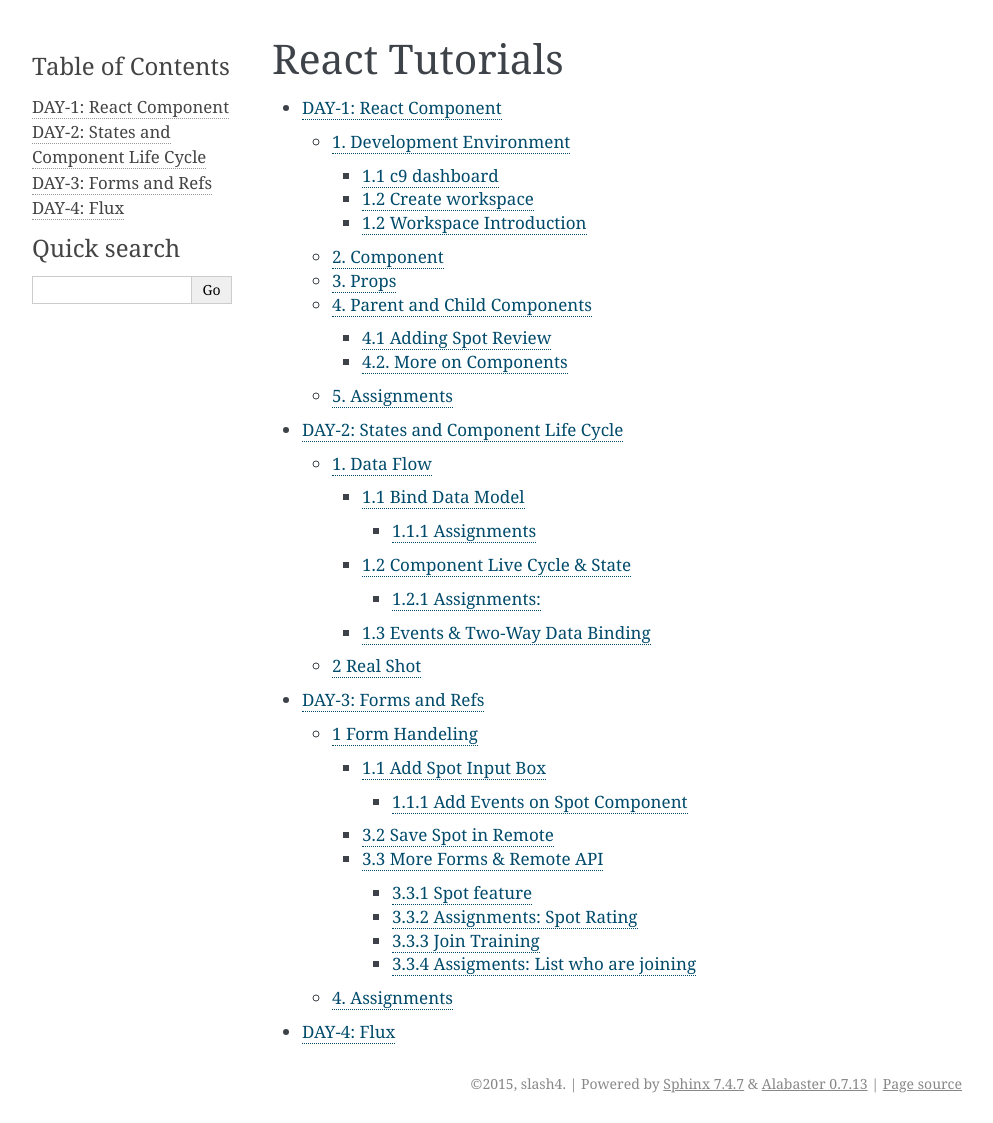
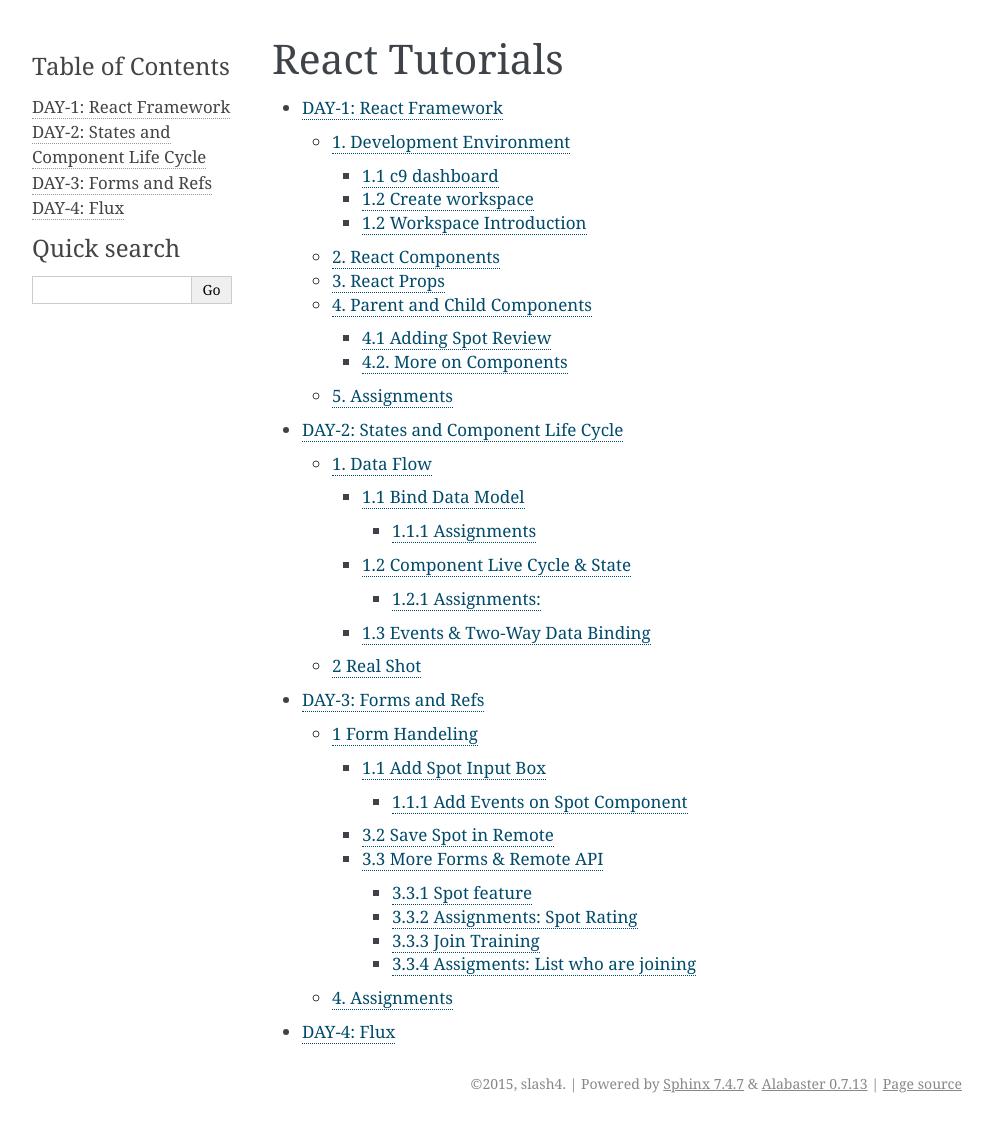
Before and after one commit to slash4-de/learn-reactjs, a Sphinx documentation site: the page built from source/index.rst, in a window 1280 px wide. Shown: the whole page, without its empty margins (148-1141 px from the left). Built offline with Sphinx 7.4.7, drawn with Linux system fonts in a browser that asks for light colours; some of the changed lines change nothing that is shown.

Commit message:
reviewed day1

```diff
--- a/source/day1.rst
+++ b/source/day1.rst
@@ -1,5 +1,5 @@
 **********************
-DAY-1: React Component
+DAY-1: React Framework
 **********************
 
 This is a fast track JavaScript React Tutorial. We'll be building an outdoor training spot application (a map based database for good outdoor high intensive training spots) - a powerful app using React. React is a JavaScript library developed and maintained by Facebook and being used both in Facebook and Instagram. It is a state of the art technology to develop responsive and rich user interfaces. It can be compared to other Libraries like AngularJS.
@@ -7,7 +7,7 @@
 We will use this example the demonstrate the most important awesome features of the React framework. But this course is a fast track course to get you started with React - it will not cover all aspects of React. This is not what we want and this is also not necessary to get you started. After completing the tutorial you will know:
 
 1. How to write rich client Applications using React. Something like Facebook and Instagram.
-2. You will fully understand what Facebook means by "... React is for building large applications with data that changes over time ..." - Facebook
+2. You will understand what Facebook means by "... React is for building large applications with data that changes over time ..." - Facebook
 3. You will be able to develop stateful, interactive and reusable UI components
 4. You will also understand that it is specifically designed to fit sites with a lot of updates
 5. You will see how easy it is to write applications that work both on Mobile and Desktop
@@ -25,19 +25,19 @@
 1. Development Environment
 ##########################
 
-Setting of Development is as simple as downloading two JavaScript files (React Starter Kit), browser (Internet Explorer, Firefox, Safari, Chorme or any other) and simple editor like Notepad or TextEdit. However, like in all other tutorials, we recommend to use Could9, referred as c9 hereafter.
+Setting up a Development Environment is as simple as downloading two JavaScript files (React Starter Kit). Then you just need a browser (Internet Explorer, Firefox, Safari, Chorme or any other) and simple editor like Notepad or TextEdit. However, like in our other tutorials, we recommend to use the cloud9 platform ... which includes an online editor that will look and feel the same for all students.
 
-So, please signup in `c9.io <https://c9.io>`_ and create an account. Don't worry ... it's free ...
+So, please signup at:
 
-**Why c9?**
+`c9.io <https://c9.io>`_
 
-c9 is a browser based IDE (Integrated Development Environment) that can be configured to suite your specific need. In our case, we'll be using Ubuntu machine - you just need a browser and an internet connection.
+and create an account. Don't worry ... it's free ...
 
 1.1 c9 dashboard
 ================
 
 Ok - you have created a c9 account ... great! Now it is time to create a workspace.
-Please login with your c9 account and follow the steps below.
+Please login with your c9 account and follow the next steps.
 
 We would recommend that you are using 2 screens - have your c9 browser on one side and this course window on the other.
 
@@ -74,14 +74,15 @@
 
 In above window, you can see:
 
-1. **Run Project**: When you click "Run Project" c9 will start "application server" with your code and you will be able to access and test it in your browser.
+1. **Run Project**: When you click "Run Project" c9 will start an "application server" with your code and you will be able to access and test it in your browser.
 2. **Project exporer**: Shows you a list of files and folders of your project.
 3. **Bash**: Browser based terminal to run Linux commands. In your c9 environment you have your own little Linux server - you can run commands like your were logged in with ssh.
 
-2. Component
-############
+2. React Components
+###################
 
-Compoment represents a unit UI or set of UIs. In fact, everything is component in React. Let us create our first component, spot name.
+Ok - now we are ready to go. Let's take a deeper look into the React framework. First we will talk about Components.
+Compoments represent a unit UI or set of UIs. In fact, everything is a component in React. To better understand what this abstract term means - let's just create our first component: spot name.
 
 1. In your c9 workspace, click on file menu.
 2. Click New File
@@ -119,19 +120,19 @@
 4. Save it
 5. Click on Run
 
-The project URL is shown in line :code:`Your code is running at https://projectname-username.c9.io`. The part after http (including http). For example, http://myspot-slash4.c9.io is the URL for us, where myevent is the project name and slash4 is your username. Alternatively, you can find your project URL by clicking on preference icon at top-right corner of workspace.
+The project URL is shown in line :code:`Your code is running at https://projectname-username.c9.io`. The part after http (including http). For example, http://myspot-slash4.c9.io is the URL for us, where myspot is the project name and slash4 is your username. Alternatively, you can find your project URL by clicking on preference icon at top-right corner of workspace.
 
 
 .. note::
 
   JXS - what is JXS?
 
-   There are multiple ways to write React compoment - using plain vanilla JavaScript and using JXS. We'll be using JXS all time.
+   There are multiple ways to write React compoments - using plain vanilla JavaScript and using JXS. We'll be using JXS all time.
 
-3. Props
-########
+3. React Props
+##############
 
-Props is attribute attribute of compoment, mostly useful to pass value to compoment.
+Props are attributes of compoments. Mostly they are used to pass values to components.
 
 .. code:: bash
 
@@ -156,7 +157,7 @@
 4. Parent and Child Components
 ##############################
 
-The power and simplicity of React probably lies on it's feature that allow to create reusable compoments. When you make a compoment it can be called from another compoment. The caller is called Parent and the component which is being called is known as Child.
+The power and simplicity of React probably lies on it's feature that allows to create reusable compoments. When you make a compoment it can be called from another compoment. The caller is called Parent and the component which is being called is known as Child.
 
 4.1 Adding Spot Review
 ======================
@@ -201,7 +202,7 @@
 
 4.2. More on Components
 =======================
-Let's look our Spot layout in DOM heirirachy prospective.
+Let's look at our Spot layout in DOM heirirachy prospective.
 
 1. First of all we have spot (box) as whole.
 2. Then we have spot name
```
